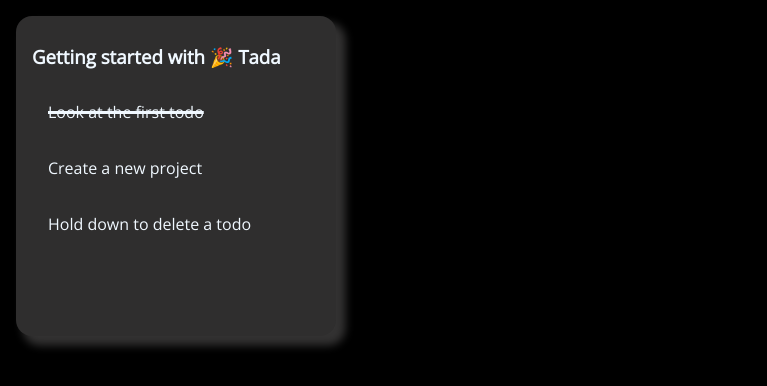
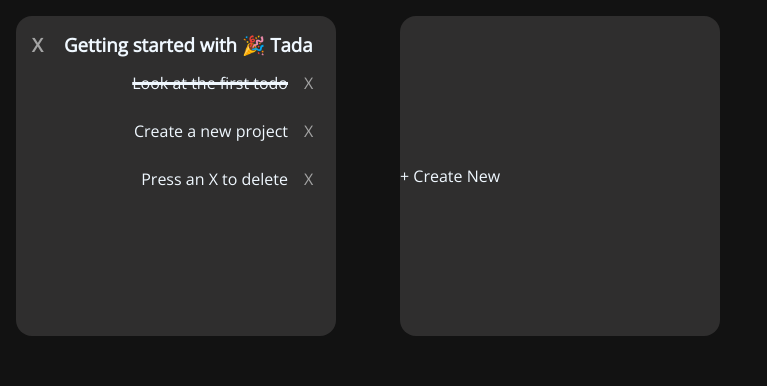
Before and after one commit to charlesfrye/odin-js-project-todo, a website built with webpack: page dist/index.html in a window 1280 px wide. Shown: the whole page, without its empty margins (0-767 px from the left). Built offline with nearby package versions, Linux system fonts and the light colour scheme.

Commit message:
refactors deletion and completion, adds non-working creation

```diff
--- a/src/dom.js
+++ b/src/dom.js
@@ -7,8 +7,19 @@
   setup() {
     this.div = document.createElement("div");
     this.div.classList.add("portfolio");
+
     this.container.appendChild(this.div);
+
     this.setupProjects();
+
+    const projectCreator = document.createElement("div");
+    projectCreator.classList.add("project");
+    projectCreator.innerText = "+ Create New";
+    projectCreator.setAttribute(
+      "style",
+      "align-content: center; align-items:center;"
+    );
+    this.div.appendChild(projectCreator);
   }
 
   setupProjects() {
@@ -29,15 +40,24 @@
   setup() {
     this.div = document.createElement("div");
     this.div.classList.add("project");
-    this.div.innerHTML += `<h3>${this.manager.title}</h3>`;
+
+    const headerDiv = document.createElement("div");
+    headerDiv.classList.add("header");
+
+    const deleteButton = document.createElement("h3");
+    deleteButton.classList.add("delete");
+    deleteButton.innerText = "X";
+    deleteButton.addEventListener("click", () => this.remove());
+
+    const headerText = document.createElement("h3");
+    headerText.innerText = `${this.manager.title}`;
+
+    headerDiv.appendChild(deleteButton);
+    headerDiv.appendChild(headerText);
+    this.div.appendChild(headerDiv);
+
     this.portfolio.div.appendChild(this.div);
     this.setupTodos();
-    this.div.addEventListener("mousedown", (event) =>
-      util.handleHold(event, this)
-    );
-    this.div.addEventListener("touchstart", (event) =>
-      util.handleHold(event, this)
-    );
   }
 
   setupTodos() {
@@ -66,15 +86,20 @@
   setup() {
     this.div = document.createElement("div");
     this.div.classList.add("todo");
-    this.div.innerHTML += `<p>${this.manager.title}</p>`;
-    // this.div.addEventListener("click", (_) => this.handleClick());
-    this.div.addEventListener("mousedown", (event) =>
-      util.handleHold(event, this)
-    );
-    this.div.addEventListener("touchstart", (event) =>
-      util.handleHold(event, this)
-    );
+
+    const titleSpan = document.createElement("span");
+    titleSpan.innerText = `${this.manager.title}`;
+    titleSpan.addEventListener("click", (_) => this.handleClick());
+    this.div.appendChild(titleSpan);
+
+    const deleteButton = document.createElement("p");
+    deleteButton.classList.add("delete");
+    deleteButton.innerText = "X";
+    this.div.appendChild(deleteButton);
+    deleteButton.addEventListener("click", (_) => this.remove());
+
     this.project.div.appendChild(this.div);
+
     this.styleComplete();
   }
 
@@ -109,6 +134,9 @@
     const container = document.getElementById("container");
     const portfolio = new Portfolio(container, portfolioManager);
     portfolio.setup();
+    for (const element of document.getElementsByClassName("delete")) {
+      addDeleteHandler(element);
+    }
   });
 }
 
--- a/src/index.js
+++ b/src/index.js
@@ -11,7 +11,7 @@
   const defaultProject = projects.createNew("Getting started with 🎉 Tada");
   const completedTodo = todos.createNew("Look at the first todo");
   const defaultTodo = todos.createNew("Create a new project");
-  const deleteTodo = todos.createNew("Hold down to delete a todo");
+  const deleteTodo = todos.createNew("Press an X to delete");
 
   completedTodo.isComplete = true;
 
--- a/src/style.css
+++ b/src/style.css
@@ -23,7 +23,7 @@
 }
 
 body {
-  background-color: black;
+  background-color: #121212;
 }
 
 div {
@@ -45,22 +45,36 @@
 .project {
   display: grid;
   grid-template-rows: repeat(auto-fit, 3rem);
-  align-items: center;
+  grid-template-columns: 1fr;
+  justify-items: start;
   background-color: #2f2e2e;
   border-radius: 1rem;
-  box-shadow: 0.5rem 0.5rem 0.5rem 0.1rem #333232;
+}
+
+.header {
+  display: grid;
+  grid-template-columns: 2rem 1fr;
   padding: 1rem;
-  gap: 0.5rem;
 }
 
 .todo {
+  display: grid;
+  grid-template-columns: 1fr 1rem;
+  gap: 1rem;
+  justify-self: end;
   margin-left: 1rem;
   margin-right: 1rem;
   padding-top: 0.5rem;
   padding-bottom: 0.5rem;
 }
 
-.complete{
+.complete > span {
   text-decoration: line-through;
   text-decoration-thickness: 0.2rem;
 }
+
+.delete {
+  color:#a4a4a4;
+  text-decoration: none;
+  text-decoration-thickness: 0rem;
+}
--- a/src/util.js
+++ b/src/util.js
@@ -49,14 +49,4 @@
   }
 }
 
-function handleHold(event, target) {
-  const targetDiv = event.target;
-  event.stopPropagation();
-  setTimeout(function () {
-    if ((targetDiv.onmousedown = true) | (targetDiv.ontouchstart = true)) {
-      target.remove();
-    }
-  }, 1000);
-}
-
-export { clearStorage, storageAvailable, loadFromStorage, handleHold };
+export { clearStorage, storageAvailable, loadFromStorage };
```
